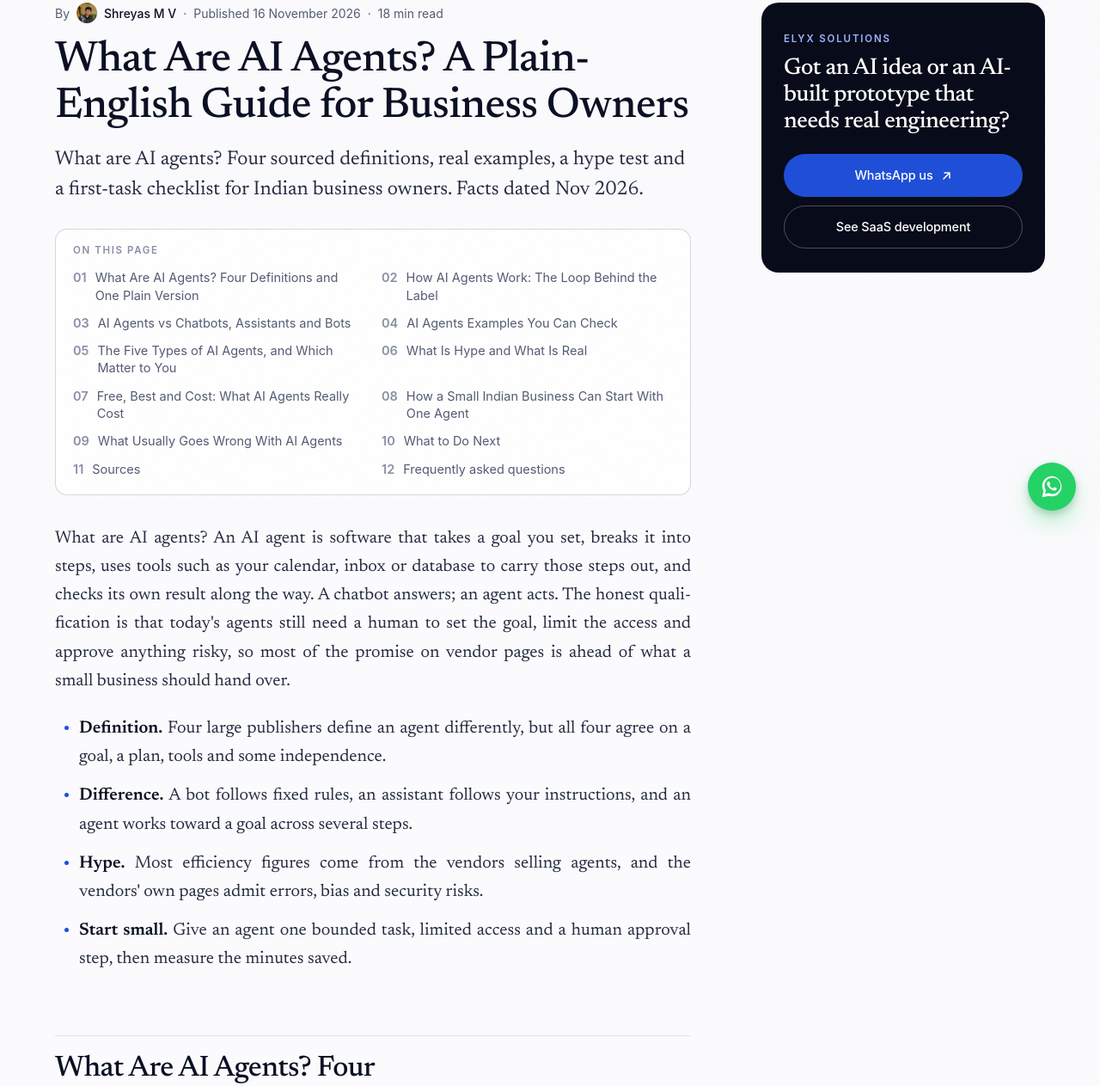
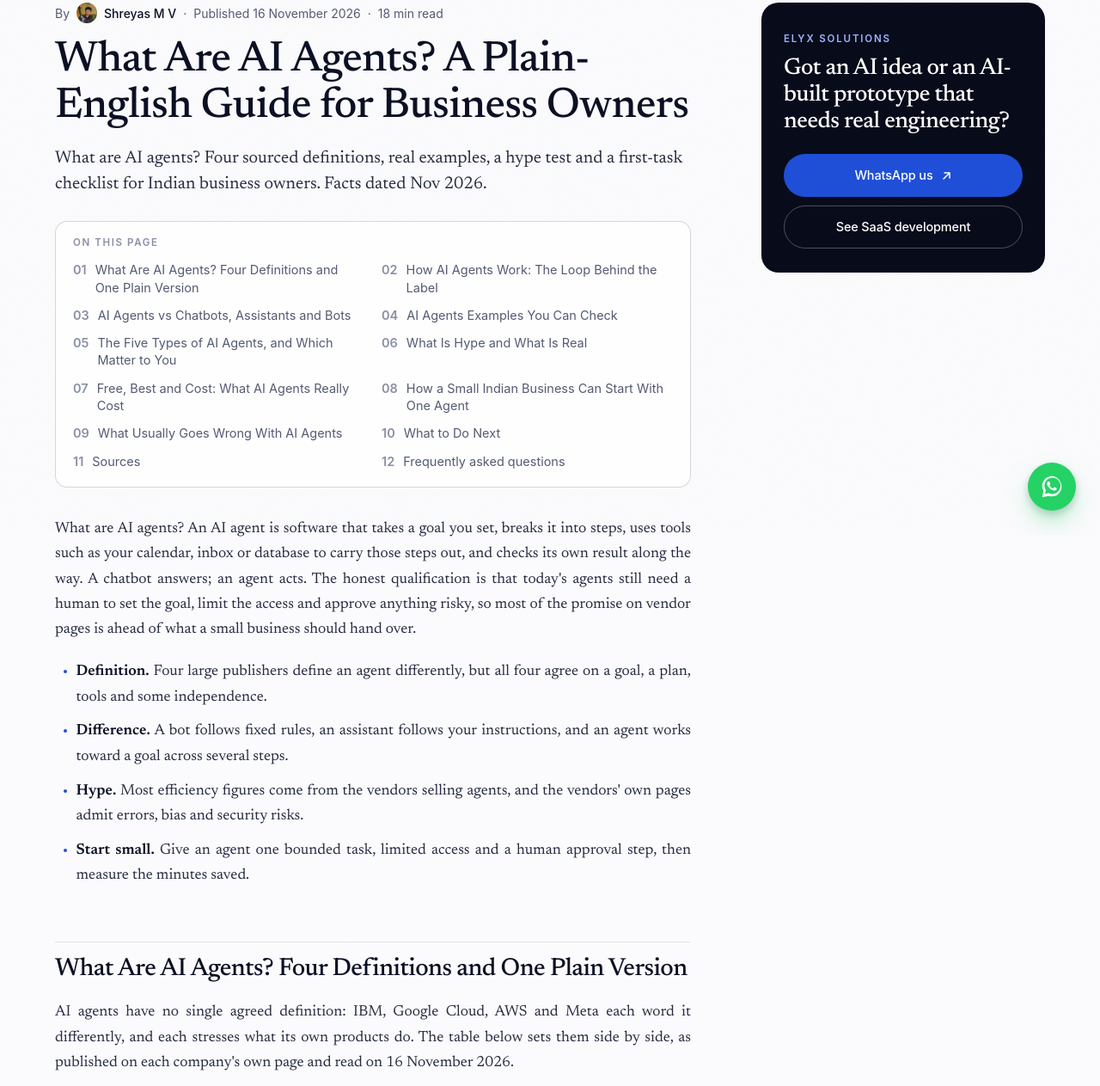
Before and after one commit to elyxsolution/elyx-website, a plain HTML site: page blog/what-are-ai-agents/index.html in a window 1280 px wide. Shown: the part 178-1441 px from the top of the page at 86% size. Drawn offline with Linux system fonts and the light colour scheme.

Commit message:
Reduce article font sizes slightly
Co-Authored-By: Claude Sonnet 5.5 <noreply@anthropic.com>

```diff
--- a/css/pages.css
+++ b/css/pages.css
@@ -399,10 +399,10 @@ a.fcard--link { display: block; }
    quiet sans for UI text, and tables that stay readable on a phone. See the design standards.
    ========================================================================== */
 .barticle { --read: #262c42; }
-.barticle .blead { font-family: var(--serif); font-size: clamp(20px, 1.4vw + 14px, 23px); line-height: 1.5; color: var(--read); text-align: left; text-wrap: pretty; }
+.barticle .blead { font-family: var(--serif); font-size: clamp(18px, .9vw + 13px, 20px); line-height: 1.5; color: var(--read); text-align: left; text-wrap: pretty; }
 .barticle .prose {
   font-family: var(--serif); font-optical-sizing: auto; color: var(--read);
-  font-size: clamp(18px, .5vw + 15.5px, 20px); line-height: 1.66; font-weight: 400;
+  font-size: clamp(16px, .3vw + 14.5px, 17.5px); line-height: 1.68; font-weight: 400;
   font-kerning: normal; font-variant-ligatures: common-ligatures; text-rendering: optimizeLegibility;
 }
 .barticle .prose > * + * { margin-top: 1.1em; }
@@ -413,9 +413,9 @@ a.fcard--link { display: block; }
 }
 .barticle .prose p strong, .barticle .prose li strong { color: var(--ink); font-weight: 600; }
 .barticle .prose h2, .barticle .prose h3 { text-align: left; hyphens: manual; text-wrap: balance; }
-.barticle .prose h2 { font-size: clamp(27px, 2.4vw + 12px, 34px); line-height: 1.12; margin-top: 2.1em; padding-top: .55em; border-top: 1px solid var(--line); }
+.barticle .prose h2 { font-size: clamp(24px, 1.8vw + 12px, 29px); line-height: 1.12; margin-top: 2.1em; padding-top: .55em; border-top: 1px solid var(--line); }
 .barticle .prose h2:first-child { border-top: 0; padding-top: 0; margin-top: 0; }
-.barticle .prose h3 { font-size: clamp(21px, 1vw + 15px, 25px); line-height: 1.2; margin-top: 1.7em; }
+.barticle .prose h3 { font-size: clamp(19px, .8vw + 13.5px, 22px); line-height: 1.2; margin-top: 1.7em; }
 .barticle .prose ul, .barticle .prose ol { padding-left: 1.4em; gap: .6em; }
 .barticle .prose li::marker { color: var(--blue); font-weight: 600; }
 .barticle .prose blockquote { margin-left: 0; font-style: italic; font-size: 1.08em; line-height: 1.5; text-align: left; hyphens: manual; }
```
